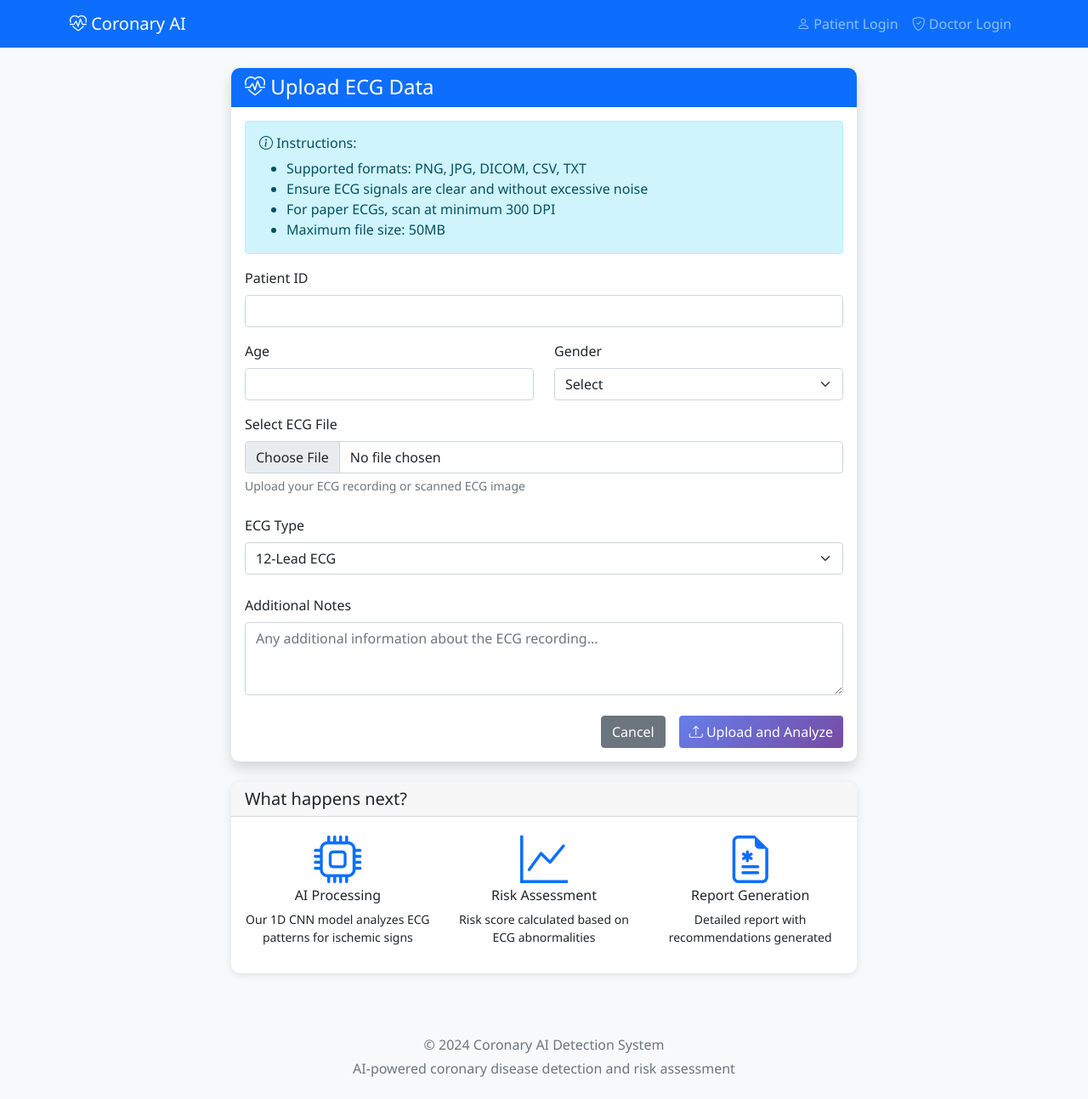
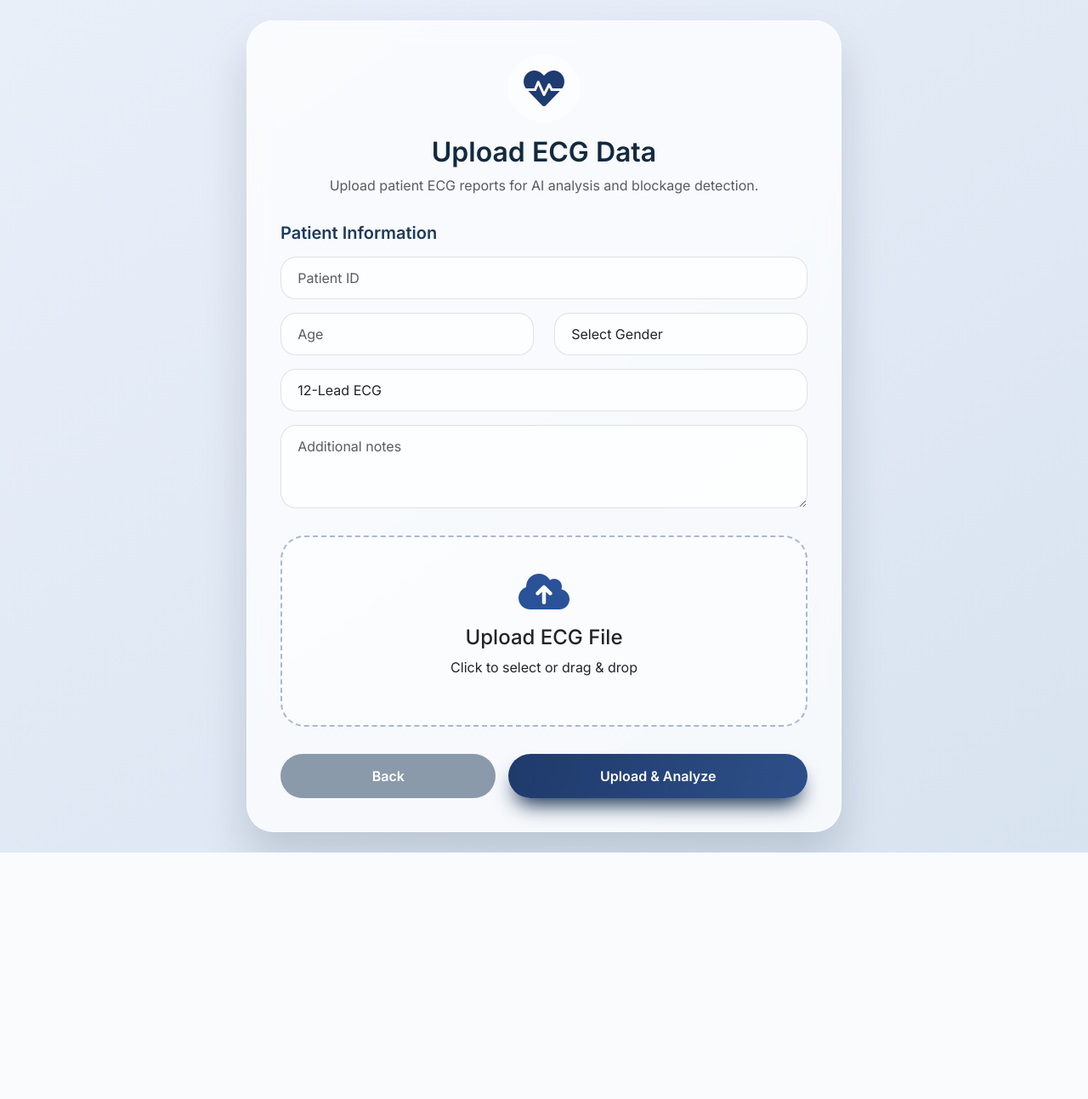
Before and after one commit to Desin898/Cardio-AI, a Flask app: page /upload_ecg.html in a window 1280 px wide. Shown: the whole page at 85% size. After the commit the page ends 1003 px from the top, so only its background shows below. Run offline with Flask 3, Linux system fonts and the light colour scheme; parts of the project's set-up code (start-up, migrations or seed data) failed here and were passed over; some libraries are stand-ins or nearby versions.

Commit message:
ecg upload updated

```diff
--- a/templates/upload_ecg.html
+++ b/templates/upload_ecg.html
@@ -1,41 +1,175 @@
-{% extends "base.html" %}
+<!DOCTYPE html>
+<html lang="en">
+<head>
+<meta charset="UTF-8">
+<meta name="viewport" content="width=device-width, initial-scale=1.0">
+<title>Upload ECG</title>
 
-{% block title %}Upload ECG Data{% endblock %}
+<link href="https://cdn.jsdelivr.net/npm/bootstrap@5.3.0-alpha1/dist/css/bootstrap.min.css" rel="stylesheet">
+<link rel="stylesheet" href="https://cdn.jsdelivr.net/npm/bootstrap-icons@1.11.3/font/bootstrap-icons.min.css">
+<link rel="stylesheet" href="https://cdnjs.cloudflare.com/ajax/libs/font-awesome/6.0.0-beta3/css/all.min.css">
+<link href="https://fonts.googleapis.com/css2?family=Inter:wght@400;500;600;700&display=swap" rel="stylesheet">
 
-{% block content %}
-<div class="row justify-content-center">
-    <div class="col-md-8">
-        <div class="card shadow">
-            <div class="card-header bg-primary text-white">
-                <h4 class="mb-0"><i class="bi bi-heart-pulse"></i> Upload ECG Data</h4>
-            </div>
-            <div class="card-body">
-                <div class="alert alert-info">
-                    <h6><i class="bi bi-info-circle"></i> Instructions:</h6>
-                    <ul class="mb-0">
-                        <li>Supported formats: PNG, JPG, DICOM, CSV, TXT</li>
-                        <li>Ensure ECG signals are clear and without excessive noise</li>
-                        <li>For paper ECGs, scan at minimum 300 DPI</li>
-                        <li>Maximum file size: 50MB</li>
-                    </ul>
+<style>
+body {
+    background: linear-gradient(145deg, #e9eff9 0%, #d8e3f0 100%);
+    font-family: 'Inter', sans-serif;
+    min-height: 100vh;
+    display: flex;
+    align-items: center;
+    justify-content: center;
+    padding: 1.5rem;
+}
+
+.upload-card {
+    max-width: 700px;
+    width: 100%;
+    background: rgba(255,255,255,0.75);
+    backdrop-filter: blur(12px);
+    border-radius: 32px;
+    padding: 2.5rem;
+    box-shadow: 0 30px 50px rgba(0,20,40,0.15), 0 0 0 1px rgba(255,255,255,0.6) inset;
+    animation: fadeUp 0.6s ease-out;
+}
+
+@keyframes fadeUp {
+    0% { opacity: 0; transform: translateY(20px); }
+    100% { opacity: 1; transform: translateY(0); }
+}
+
+.header-box {
+    text-align: center;
+    margin-bottom: 2rem;
+}
+
+.header-box i {
+    font-size: 3rem;
+    color: #1e3c72;
+    background: rgba(255,255,255,0.5);
+    padding: 1rem;
+    border-radius: 50%;
+}
+
+h2 {
+    color: #13293e;
+    font-weight: 600;
+}
+
+.section-title {
+    font-weight: 600;
+    margin-bottom: 1rem;
+    color: #1e3b5c;
+}
+
+.form-control, .form-select {
+    border-radius: 18px !important;
+    padding: 0.75rem 1.2rem !important;
+    border: 1px solid rgba(0,30,60,0.12) !important;
+    background: rgba(255,255,255,0.7) !important;
+}
+
+.form-control:focus, .form-select:focus {
+    border-color: #2a5298 !important;
+    box-shadow: 0 6px 16px rgba(42,82,152,0.2) !important;
+}
+
+.upload-area {
+    border: 2px dashed rgba(42,82,152,0.4);
+    border-radius: 28px;
+    padding: 2.5rem 1.5rem;
+    text-align: center;
+    background: rgba(255,255,255,0.5);
+    cursor: pointer;
+    transition: 0.2s;
+    margin: 2rem 0;
+}
+
+.upload-area:hover {
+    background: rgba(255,255,255,0.8);
+    border-color: #2a5298;
+}
+
+.upload-area i {
+    font-size: 3rem;
+    color: #2a5298;
+    margin-bottom: 1rem;
+}
+
+.btn-upload {
+    background: linear-gradient(105deg, #1f3a6b, #2d4f89);
+    border: none;
+    border-radius: 40px;
+    padding: 14px 24px;
+    font-weight: 600;
+    color: white;
+    box-shadow: 0 15px 25px -8px #0f2b4b;
+}
+
+.btn-upload:hover {
+    background: linear-gradient(105deg, #17315b, #234373);
+    transform: scale(1.02);
+}
+
+.btn-back {
+    background: rgba(30,60,90,0.5);
+    border-radius: 40px;
+    padding: 14px 24px;
+    font-weight: 600;
+    color: white;
+    text-decoration: none;
+}
+
+.button-group {
+    display: flex;
+    gap: 15px;
+    margin-top: 2rem;
+}
+
+#previewArea {
+    display: none;
+    margin-top: 1rem;
+    text-align: center;
+}
+
+#previewArea img {
+    max-height: 200px;
+    border-radius: 12px;
+}
+
+#file-name {
+    margin-top: 1rem;
+    font-weight: 500;
+    color: #1e3c72;
+}
+</style>
+</head>
+
+<body>
+
+<div class="upload-card">
+
+    <!-- Header -->
+    <div class="header-box">
+        <i class="fas fa-heartbeat"></i>
+        <h2 class="mt-3">Upload ECG Data</h2>
+        <p class="text-muted">Upload patient ECG reports for AI analysis and blockage detection.</p>
     </div>
 
-                <!-- Form now includes patient fields and submits to /upload_ecg -->
     <form method="POST" action="{{ url_for('upload_ecg') }}" enctype="multipart/form-data">
-                    <!-- Patient Information -->
-                    <div class="mb-3">
-                        <label for="patient_id" class="form-label">Patient ID</label>
-                        <input type="text" class="form-control" id="patient_id" name="patient_id" required>
+
+        <!-- Patient Info -->
+        <div class="mb-4">
+            <h5 class="section-title">Patient Information</h5>
+
+            <input type="text" class="form-control mb-3" name="patient_id" placeholder="Patient ID" required>
+
+            <div class="row">
+                <div class="col-md-6">
+                    <input type="number" class="form-control mb-3" name="age" placeholder="Age" required>
                 </div>
-                    <div class="row">
-                        <div class="col-md-6 mb-3">
-                            <label for="age" class="form-label">Age</label>
-                            <input type="number" class="form-control" id="age" name="age" min="1" max="120" required>
-                        </div>
-                        <div class="col-md-6 mb-3">
-                            <label for="gender" class="form-label">Gender</label>
-                            <select class="form-select" id="gender" name="gender" required>
-                                <option value="" selected disabled>Select</option>
+                <div class="col-md-6">
+                    <select class="form-select mb-3" name="gender" required>
+                        <option disabled selected>Select Gender</option>
                         <option value="male">Male</option>
                         <option value="female">Female</option>
                         <option value="other">Other</option>
@@ -43,96 +177,66 @@
                 </div>
             </div>
 
-                    <!-- Existing ECG fields -->
-                    <div class="mb-4">
-                        <label for="ecg_file" class="form-label">Select ECG File</label>
-                        <input class="form-control" type="file" id="ecg_file" name="ecg_file" accept=".png,.jpg,.jpeg,.dcm,.csv,.txt" required>
-                        <div class="form-text">Upload your ECG recording or scanned ECG image</div>
+            <select class="form-select mb-3" name="ecg_type">
+                <option value="12_lead">12-Lead ECG</option>
+                <option value="single_lead">Single-Lead ECG</option>
+                <option value="holter">Holter Monitor</option>
+                <option value="scanned">Scanned ECG</option>
+            </select>
+
+            <textarea class="form-control" name="notes" rows="3" placeholder="Additional notes"></textarea>
         </div>
 
-                    <div class="mb-4">
-                        <label class="form-label">ECG Type</label>
-                        <select class="form-select" name="ecg_type">
-                            <option value="12_lead">12-Lead ECG</option>
-                            <option value="single_lead">Single-Lead ECG</option>
-                            <option value="holter">Holter Monitor Recording</option>
-                            <option value="scanned">Scanned Paper ECG</option>
-                        </select>
+        <!-- Upload -->
+        <div class="upload-area" onclick="document.getElementById('ecg_file').click()">
+            <i class="fas fa-cloud-upload-alt"></i>
+            <h4>Upload ECG File</h4>
+            <p>Click to select or drag & drop</p>
+            <input type="file" id="ecg_file" name="ecg_file" hidden required>
+            <div id="file-name"></div>
         </div>
 
-                    <div class="mb-4">
-                        <label class="form-label">Additional Notes</label>
-                        <textarea class="form-control" name="notes" rows="3" placeholder="Any additional information about the ECG recording..."></textarea>
+        <!-- Preview -->
+        <div id="previewArea">
+            <img id="filePreview">
         </div>
 
-                    <!-- Preview Area -->
-                    <div class="mb-4 border p-3 rounded text-center" id="previewArea" style="display: none;">
-                        <h6>ECG Preview</h6>
-                        <img id="filePreview" class="img-fluid rounded" style="max-height: 200px;">
+        <!-- Buttons -->
+        <div class="button-group">
+            <a href="{{ url_for('patient_dashboard') }}" class="btn-back flex-fill text-center">Back</a>
+            <button type="submit" class="btn-upload flex-fill">
+                Upload & Analyze
+            </button>
         </div>
 
-                    <div class="d-grid gap-2 d-md-flex justify-content-md-end">
-                        <a href="{{ url_for('patient_dashboard') }}" class="btn btn-secondary me-md-2">Cancel</a>
-                        <button type="submit" class="btn btn-primary">
-                            <i class="bi bi-upload"></i> Upload and Analyze
-                        </button>
-                    </div>
     </form>
 </div>
-        </div>
 
-        <!-- Processing Information (unchanged) -->
-        <div class="card mt-4">
-            <div class="card-header">
-                <h5 class="mb-0">What happens next?</h5>
-            </div>
-            <div class="card-body">
-                <div class="row text-center">
-                    <div class="col-md-4">
-                        <div class="display-4 text-primary">
-                            <i class="bi bi-cpu"></i>
-                        </div>
-                        <h6>AI Processing</h6>
-                        <p class="small">Our 1D CNN model analyzes ECG patterns for ischemic signs</p>
-                    </div>
-                    <div class="col-md-4">
-                        <div class="display-4 text-primary">
-                            <i class="bi bi-graph-up"></i>
-                        </div>
-                        <h6>Risk Assessment</h6>
-                        <p class="small">Risk score calculated based on ECG abnormalities</p>
-                    </div>
-                    <div class="col-md-4">
-                        <div class="display-4 text-primary">
-                            <i class="bi bi-file-earmark-medical"></i>
-                        </div>
-                        <h6>Report Generation</h6>
-                        <p class="small">Detailed report with recommendations generated</p>
-                    </div>
-                </div>
-            </div>
-        </div>
-    </div>
-</div>
-{% endblock %}
-
-{% block extra_js %}
 <script>
-document.getElementById('ecg_file').addEventListener('change', function(e) {
-    const file = e.target.files[0];
+const fileInput = document.getElementById('ecg_file');
+const fileNameDisplay = document.getElementById('file-name');
 const previewArea = document.getElementById('previewArea');
 const filePreview = document.getElementById('filePreview');
 
-    if (file && file.type.startsWith('image/')) {
+fileInput.addEventListener('change', function(e) {
+    const file = e.target.files[0];
+
+    if (file) {
+        fileNameDisplay.textContent = "Selected: " + file.name;
+
+        if (file.type.startsWith('image/')) {
             const reader = new FileReader();
             reader.onload = function(e) {
                 filePreview.src = e.target.result;
-            previewArea.style.display = 'block';
-        }
+                previewArea.style.display = "block";
+            };
             reader.readAsDataURL(file);
         } else {
-        previewArea.style.display = 'none';
+            previewArea.style.display = "none";
+        }
     }
 });
 </script>
-{% endblock %}
+
+</body>
+</html>
```
Lines whose indentation alone changed are shown as unchanged.
